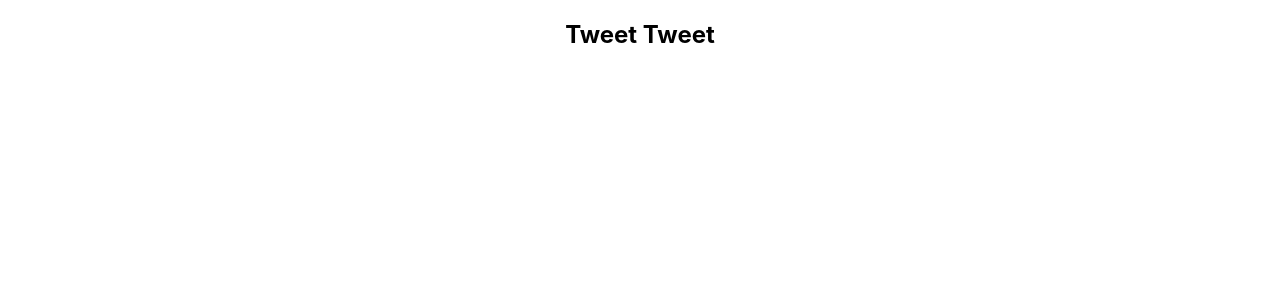
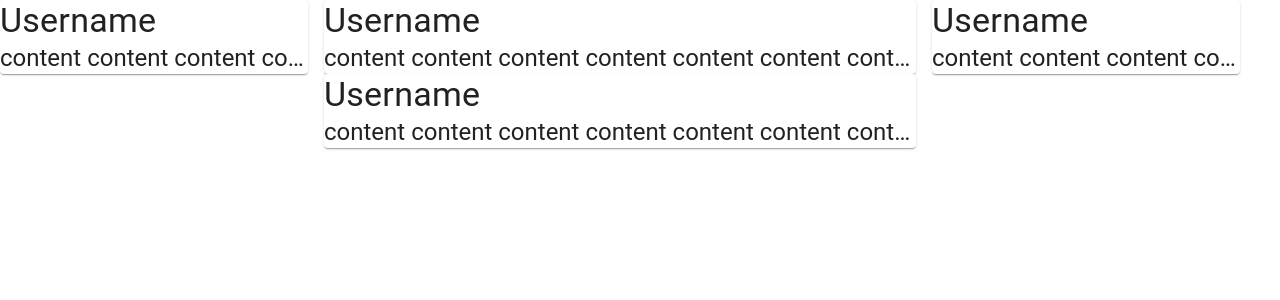
Before and after one commit to mern-twitter-clone/frontend, a React (Create React App) app: page / in a window 1280 px wide. Shown: the top 300 px of the page. Built offline with nearby package versions, Linux system fonts and the light colour scheme.

Commit message:
basic prototype of tweet and layout with metrUi

```diff
--- a/package.json
+++ b/package.json
@@ -3,6 +3,10 @@
   "version": "0.1.0",
   "private": true,
   "dependencies": {
+    "@emotion/react": "^11.7.1",
+    "@emotion/styled": "^11.6.0",
+    "@material-ui/core": "^4.12.3",
+    "@mui/material": "^5.2.4",
     "@reduxjs/toolkit": "^1.7.1",
     "@testing-library/jest-dom": "^4.2.4",
     "@testing-library/react": "^9.5.0",
--- a/src/App.tsx
+++ b/src/App.tsx
@@ -1,11 +1,12 @@
 import React from 'react';
 import './App.css';
-import Tweet from './Components/Tweet/Tweet';
+import Layout from './Components/Layout/Layout';
+import Grid from './Components/Layout/Layout';
 
 function App() {
   return (
     <div className="App">
-     <Tweet></Tweet>
+     <Layout></Layout>
     </div>
   );
 }
--- /dev/null
+++ b/src/Components/Layout/Layout.jsx
@@ -0,0 +1,25 @@
+import Grid from "@material-ui/core/Grid";
+import Tweet from "../Tweet/Tweet";
+//a comp for a single tweet.
+function Layout() {
+  return (
+
+    <Grid container spacing={2} direction="row">
+      <Grid item xs={3}>
+        <Tweet></Tweet>
+      </Grid>
+
+      <Grid container item xs={6} direction="column" spacing={5}>
+        <Grid item xs={12}>
+          <Tweet></Tweet>
+          <Tweet></Tweet>
+        </Grid>
+      </Grid>
+
+      <Grid item xs={3}>
+        <Tweet></Tweet>
+      </Grid>
+    </Grid>
+  );
+}
+export default Layout;
--- a/src/Components/Tweet/Tweet.tsx
+++ b/src/Components/Tweet/Tweet.tsx
@@ -1,5 +1,18 @@
+import Typography from "@mui/material/Typography";
+import Paper from "@mui/material/Paper";
+
 //a comp for a single tweet.
-function Tweet(){
-   return (<h2>Tweet Tweet</h2>)
+function Tweet() {
+  return (
+    <Paper>
+      <Typography variant="h4" align="left">
+        Username
+      </Typography>
+      <Typography variant="h5" align="left" noWrap>
+        content content content content content content content content content
+        content content content content content content content
+      </Typography>
+    </Paper>
+  );
 }
 export default Tweet;
```
Also changed, not shown: src/Components/Tweet/Tweet.css (added), 1 other file (tests, documents, lock files or other folders).
